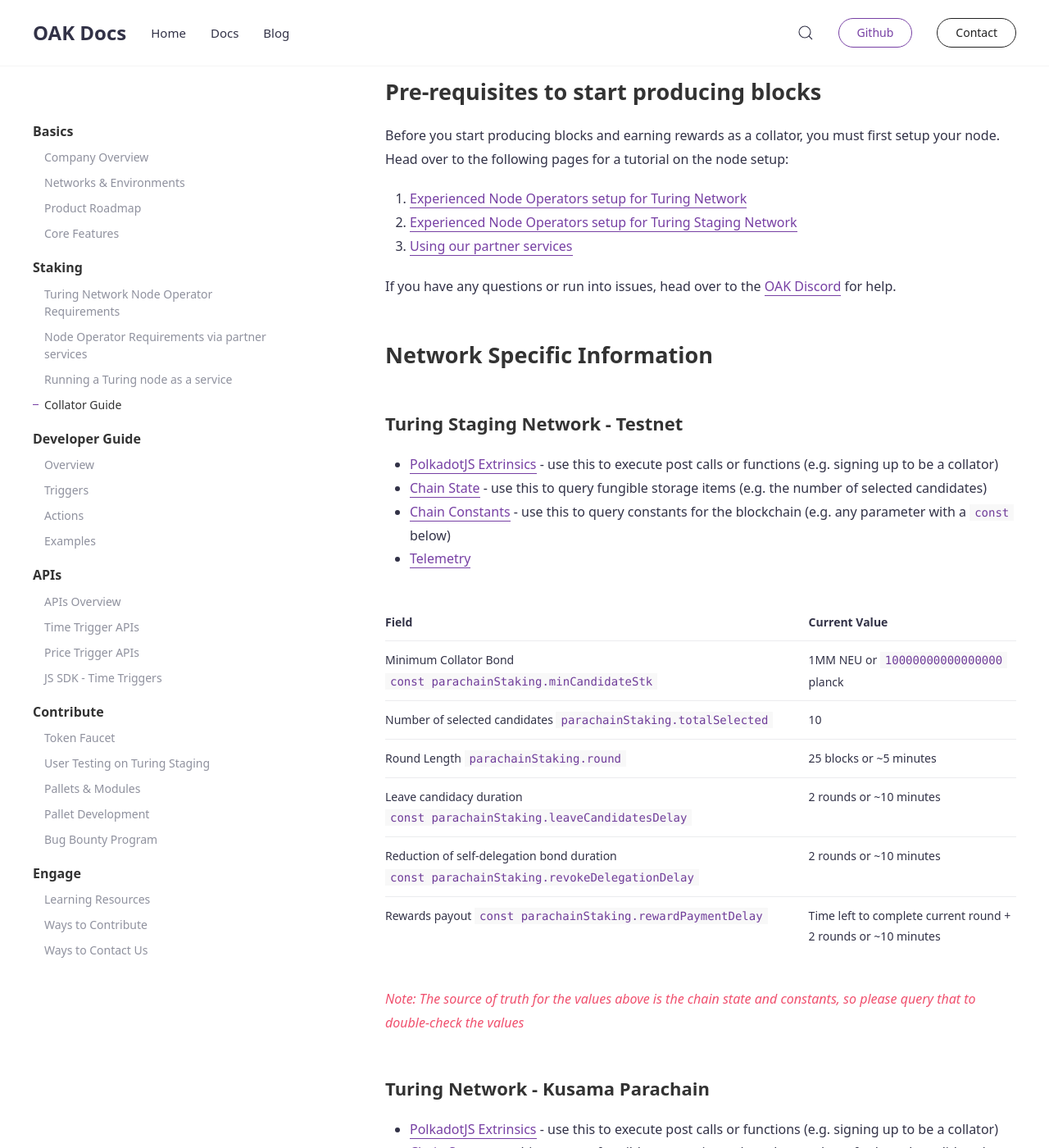
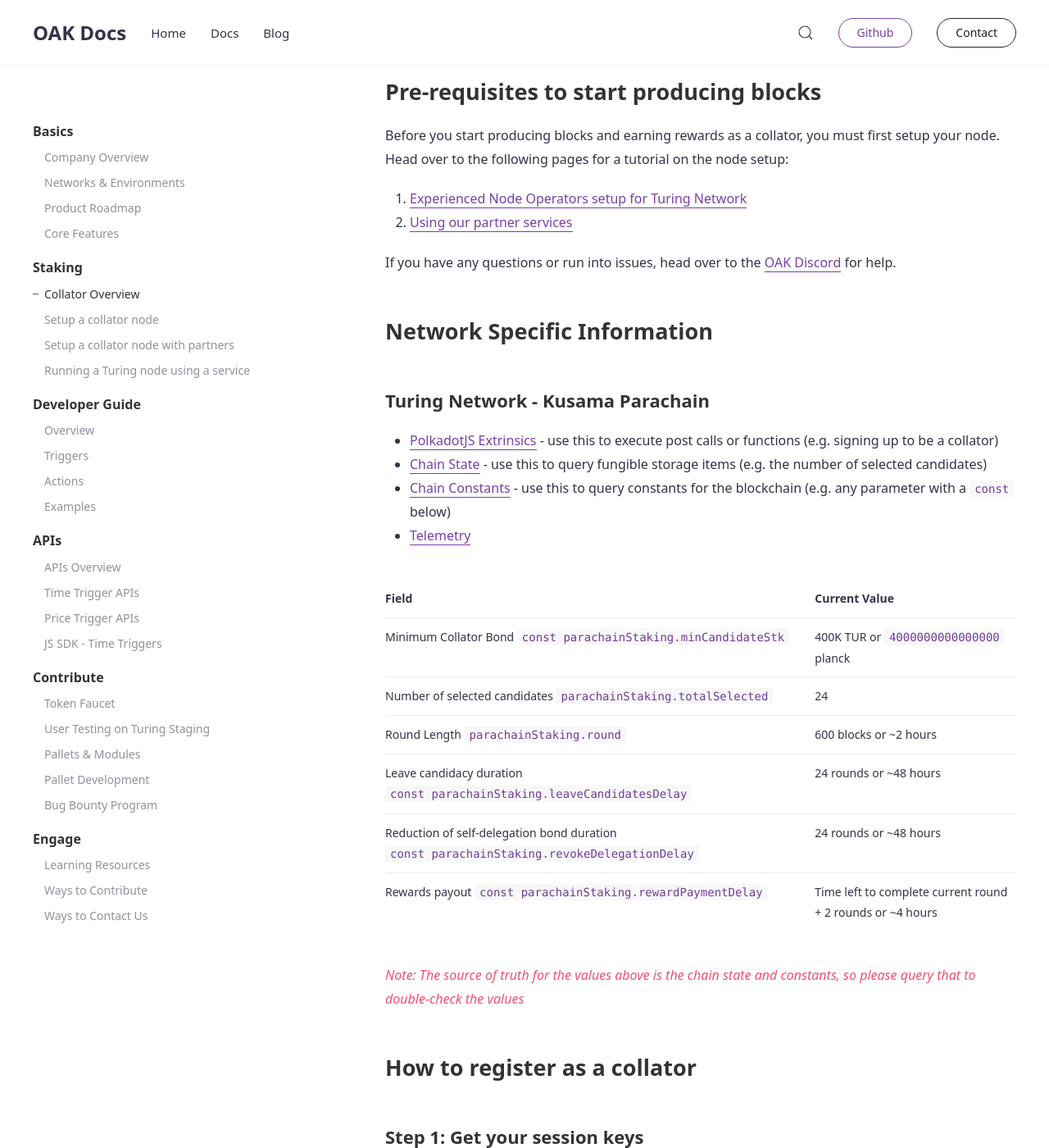
Before and after one commit to AvaProtocol/OAK-docs, a Jekyll site: the page built from _docs/collators.md, in a window 1280 px wide and 1400 px high, scrolled down 238 px. Shown: the whole window at 82% size. Built offline with Jekyll 4.4.1, drawn with Linux system fonts in a browser that asks for light colours; some of the changed text lies outside the part shown.

Commit message:
Fix side panel titles and ordering

```diff
--- a/_data/navigation_docs.yml
+++ b/_data/navigation_docs.yml
@@ -7,10 +7,10 @@
 
 - title: Staking
   docs:
-  - node-operator-requirements-turing
-  - node-operator-requirements-service
-  - turing-as-a-service
   - collators
+  - setup-collator-node
+  - setup-collator-node-partner
+  - run-node-service
 
 - title: Developer Guide
   docs:
--- a/_docs/collators.md
+++ b/_docs/collators.md
@@ -1,39 +1,20 @@
 ---
-title: Collator Guide
+title: Collator Overview
 subtitle: This document covers the operating and token requirements of a collator
 author: irsal
-tags: [dpos, collators]
+tags: [dpos, collator]
 ---
 
 ## Pre-requisites to start producing blocks
 
 Before you start producing blocks and earning rewards as a collator, you must first setup your node. Head over to the following pages for a tutorial on the node setup:
 
-1. [Experienced Node Operators setup for Turing Network](../node-operator-requirements-turing)
-2. [Experienced Node Operators setup for Turing Staging Network]()
-3. [Using our partner services](../node-operator-requirements-service)
+1. [Experienced Node Operators setup for Turing Network](../setup-collator-node)
+2. [Using our partner services](../setup-collator-node-partner)
 
 If you have any questions or run into issues, head over to the [OAK Discord](https://discord.gg/7W9UDvsbwh) for help.
 
 ## Network Specific Information
-
-### Turing Staging Network - Testnet
-
-- [PolkadotJS Extrinsics](https://polkadot.js.org/apps/?rpc=wss%3A%2F%2Frpc.turing-staging.oak.tech#/extrinsics) - use this to execute post calls or functions (e.g. signing up to be a collator)
-- [Chain State](https://polkadot.js.org/apps/?rpc=wss%3A%2F%2Frpc.turing-staging.oak.tech#/chainstate) - use this to query fungible storage items (e.g. the number of selected candidates)
-- [Chain Constants](https://polkadot.js.org/apps/?rpc=wss%3A%2F%2Frpc.turing-staging.oak.tech#/chainstate/constants) - use this to query constants for the blockchain (e.g. any parameter with a `const` below)
-- [Telemetry](https://telemetry.polkadot.io/#list/0x42e75532d6809775cef4b9ca8e4bb49be2dc1e87c9ff1ba299e78481b5cb3047)
-
-| Field                                                                                     | Current Value                                                 |
-| ----------------------------------------------------------------------------------------- | ------------------------------------------------------------- |
-| Minimum Collator Bond `const parachainStaking.minCandidateStk`                            | 1MM NEU or `10000000000000000` planck                         |
-| Number of selected candidates `parachainStaking.totalSelected`                            | 10                                                            |
-| Round Length `parachainStaking.round`                                                     | 25 blocks or ~5 minutes                                       |
-| Leave candidacy duration `const parachainStaking.leaveCandidatesDelay`                    | 2 rounds or ~10 minutes                                       |
-| Reduction of self-delegation bond duration `const parachainStaking.revokeDelegationDelay` | 2 rounds or ~10 minutes                                       |
-| Rewards payout `const parachainStaking.rewardPaymentDelay`                                | Time left to complete current round + 2 rounds or ~10 minutes |
-
-_Note: The source of truth for the values above is the chain state and constants, so please query that to double-check the values_
 
 ### Turing Network - Kusama Parachain
 
--- a/_docs/turing-as-a-service.md
+++ b/_docs/run-node-service.md
@@ -1,13 +1,13 @@
 ---
-title: Running a Turing node as a service
+title: Running a Turing node using a service
 subtitle: Setting up systemd for your collator
 author: andrew
-tags: [infra]
+tags: [infra, collator]
 ---
 
 ## Preparation
 
-To prepare for setting up a systemd service for the OAK binary, you'll need the
+To prepare for setting up a `systemd` service for the OAK binary, you'll need the
 following information:
 
 1. `INSTALLATION_DIR`: Directory where downloaded the `oak-collator` binary
--- a/_docs/node-operator-requirements-service.md
+++ b/_docs/setup-collator-node-partner.md
@@ -1,8 +1,8 @@
 ---
-title: Node Operator Requirements via partner services
+title: Setup a collator node with partners
 subtitle: How to setup your node with one of our node infrastructure partner services
 author: irsal
-tags: [infra]
+tags: [infra, collator]
 ---
 
 ## Node Infrastructure Requirements
```
Also changed, not shown: _docs/setup-collator-node.md (renamed from _docs/node-operator-requirements-turing.md, +4 -2 lines).
